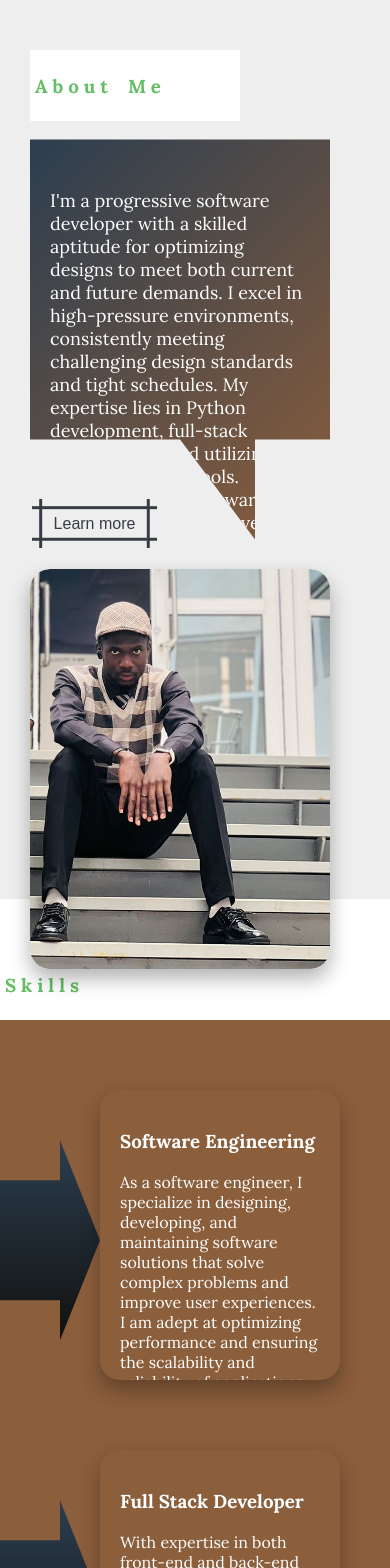
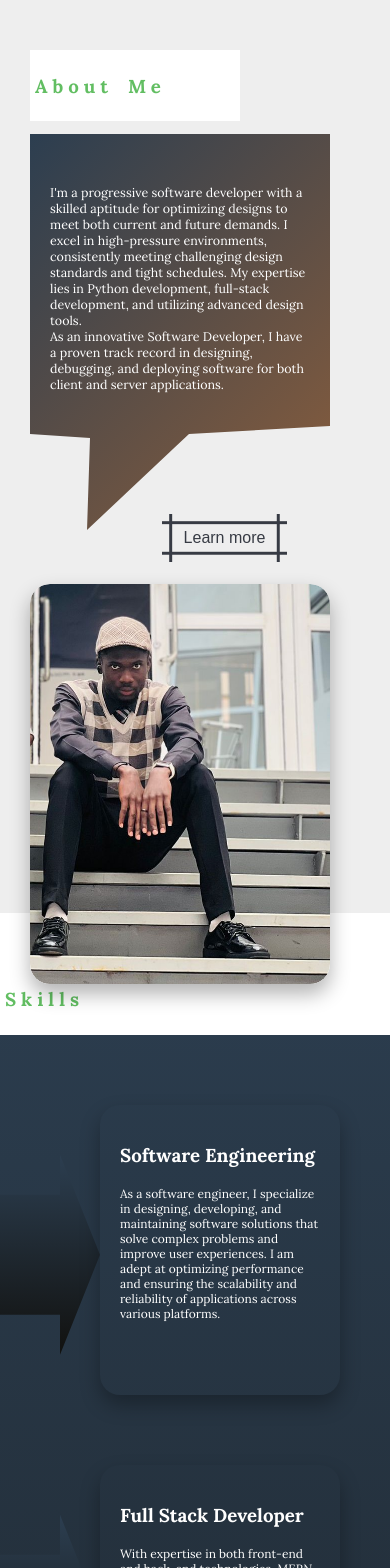
Before and after one commit to Yehhmii/Dev-v2.0, a React (Vite) app in the folder client/: page / in a window 390 px wide. Shown: the part 1840-3408 px from the top of the page. Built offline with nearby package versions, Linux system fonts and the light colour scheme.

Commit message:
updated the horizontal scroll and text animation and others

```diff
--- a/client/src/components/about/about.css
+++ b/client/src/components/about/about.css
@@ -128,6 +128,9 @@
 }
 
 @media screen and (max-width: 545px) {
+    .aboutContainer{
+
+    }
     .topHeading{
         margin-left: 30px;
         max-width: 200px;
@@ -135,15 +138,22 @@
     .messageIcon{
         margin-left: 30px;
         width: 300px;
+        clip-path: polygon(0 0, 100% 0, 100% 73%, 53% 75%, 19% 99%, 20% 76%, 0 75%);
+    }
+    .messageIcon p{
+        font-size: 12.5px;
     }
     .aboutPicture{
-        margin-top: 50px;
+        margin-top: 70px;
         margin-left: 30px;
         width: 300px;
     }
     .aboutBtn{
         margin-top: -490px;
-        margin-left: 32px;
+        margin-left: 162px;
+    }
+    .aboutPicture img{
+        /* margin-top: 20px; */
     }
 }
 @media screen and (max-width: 335px) {
--- a/client/src/components/about/skills.css
+++ b/client/src/components/about/skills.css
@@ -1,5 +1,6 @@
 .clipCardContainer{
-    background-color: #8b5e3c;
+    background: linear-gradient(to bottom, #2c3e50, #11110f);
+
     margin-top: 5%;
 }
 .clipHeading{
@@ -131,7 +132,11 @@
         margin-top: 70px;
     }
   }
-
+  @media screen and (max-width: 410px){
+    .skillCard{
+        font-size: 12px;
+    }
+  }
   @media screen and (max-width: 375px){
     .clipCardContainer{
         margin-top: 150%;
--- a/client/src/components/home/home.css
+++ b/client/src/components/home/home.css
@@ -146,7 +146,6 @@
 
     .homeImg{
         width: 270px;
-        /* margin: 0 auto; */
     }
     .homeImg img{
         width: 270px;
--- a/client/src/components/home/textAnimation.css
+++ b/client/src/components/home/textAnimation.css
@@ -28,10 +28,9 @@
     transform: translateX(-100%);
 }
 
-@media  screen and (max-width: 320px) {
+@media  screen and (max-width: 350px) {
     .textContainer{
-        top: 70%;
-        margin-top: 0px;
 
+        padding-top: 100px;
     }
 }
--- a/client/src/index.css
+++ b/client/src/index.css
@@ -14,3 +14,10 @@ body{
     background-color: #eeeeee;
     /* overflow-x: hidden !important; */
 }
+body {
+    overflow-x: hidden; /* Disable horizontal scrolling */
+  }
+
+  html {
+    overflow-x: hidden; /* Prevent root-level overflow */
+  }
```
Also changed, not shown: 4 other files (tests, documents, lock files or other folders).
